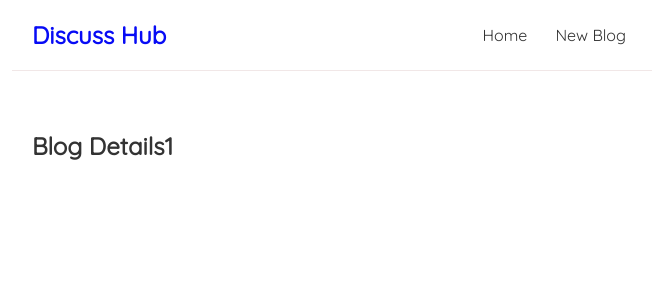
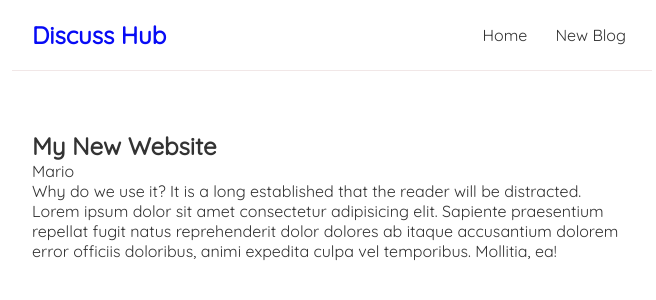
Before and after one commit to Mubarak1A/The-Discuss-Hub, a React (Vite) app: page /blogs/1 in a window 1280 px wide. Shown: the top 300 px of the page, without its empty margins (308-964 px from the left). Built offline with nearby package versions, Linux system fonts and the light colour scheme; data requests are answered from the project's data file.

Commit message:
use useFetch hook to fetch data from data base

```diff
--- a/src/BlogDetails.jsx
+++ b/src/BlogDetails.jsx
@@ -1,11 +1,21 @@
 import { useParams } from "react-router-dom";
+import useFetch from "./usefetch";
 
 const BlogDetails = () => {
     const { id } = useParams();
+    const { data: blog, error, isPending } = useFetch('http://localhost:8000/blogs/' + id)
 
     return (
-        <div className="bog-details">
-            <h2>Blog Details{ id }</h2>
+        <div className="blog-details">
+            { isPending && <div>Loading...</div> }
+            { error && <div>{ error }</div> }
+            { blog && (
+                <article>
+                    <h2>{ blog.title }</h2>
+                    <p>{ blog.author }</p>
+                    <p>{ blog.body }</p>
+                </article>
+            ) }
         </div>
      );
 }
```
